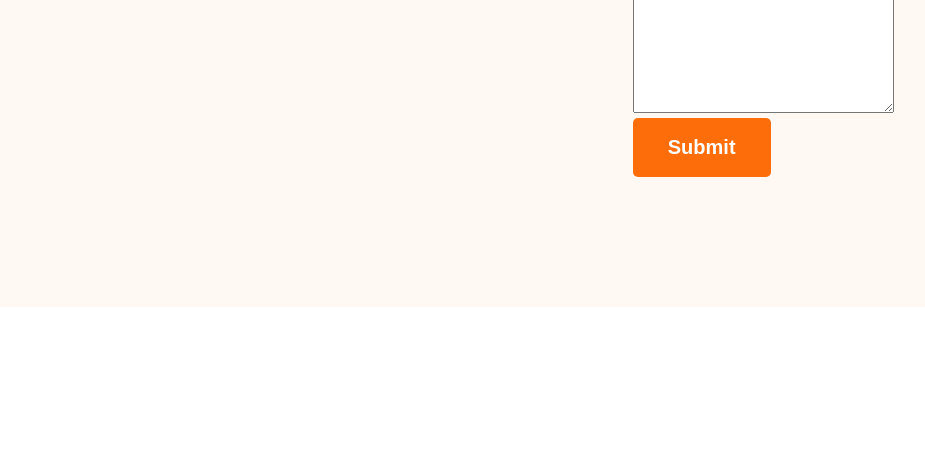
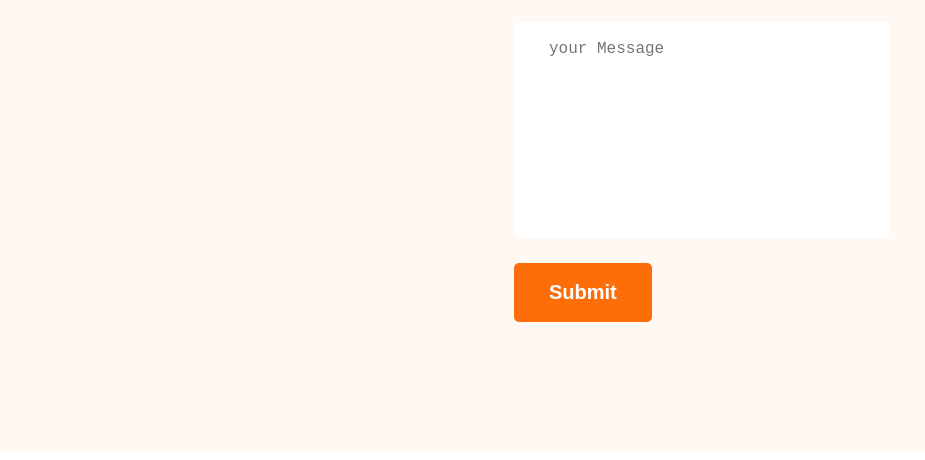
Before and after one commit to Mahmudd09/mahmudul-portfolio, a plain HTML site: page index.html in a window 1280 px wide. Shown: the part 3782-4242 px from the top of the page, without its empty margins (176-1101 px from the left). Before the commit the page ends 4097 px from the top, so only its background shows below. Drawn offline with nearby package versions, Linux system fonts and the light colour scheme.

Commit message:
contract me section added

```diff
--- a/css/style.css
+++ b/css/style.css
@@ -203,12 +203,13 @@ footer {
   justify-content: space-around;
   background: #fff8f3;
   padding: 130px 200px;
+  gap: 100px;
 }
-.social-links{
+.social-links {
   display: flex;
   gap: 24px;
 }
-.
+
 .social-links li {
   display: inline-flex;
   margin-right: 30px;
@@ -224,3 +225,24 @@ footer {
   font-size: 16px;
   font-weight: 400;
 }
+.footer-coloumn {
+  width: 50%;
+}
+.contract-form input,
+textarea {
+  display: block;
+  margin-bottom: 25px;
+  padding: 18px 35px;
+  font-size: 16px;
+  font-weight: 400;
+  border-radius: 5px;
+  border: none;
+  background-color: #fff;
+  width: 80%;
+}
+.contract-form textarea{
+  resize: none
+}
+.submit-button{
+  cursor: pointer;
+}
--- a/index.html
+++ b/index.html
@@ -246,15 +246,9 @@
       </div>
       <div class="footer-coloumn">
         <h3 class="footer-title">Let’s Message me</h3>
-        <form action="">
-          <label for="name">
+        <form class="contract-form" action="">
             <input type="text" id="name" placeholder="your name" />
-          </label>
-          <br />
-          <label for="email">
             <input type="email" id="email" placeholder="your email" />
-          </label>
-          <br />
           <textarea
             name="Message"
             id=""
@@ -262,7 +256,7 @@
             rows="10"
             placeholder="your Message"
           ></textarea>
-          <input class="btn-primary" type="button" value="Submit" />
+          <button class="btn-primary submit-button">Submit</button>
         </form>
       </div>
     </footer>
```
